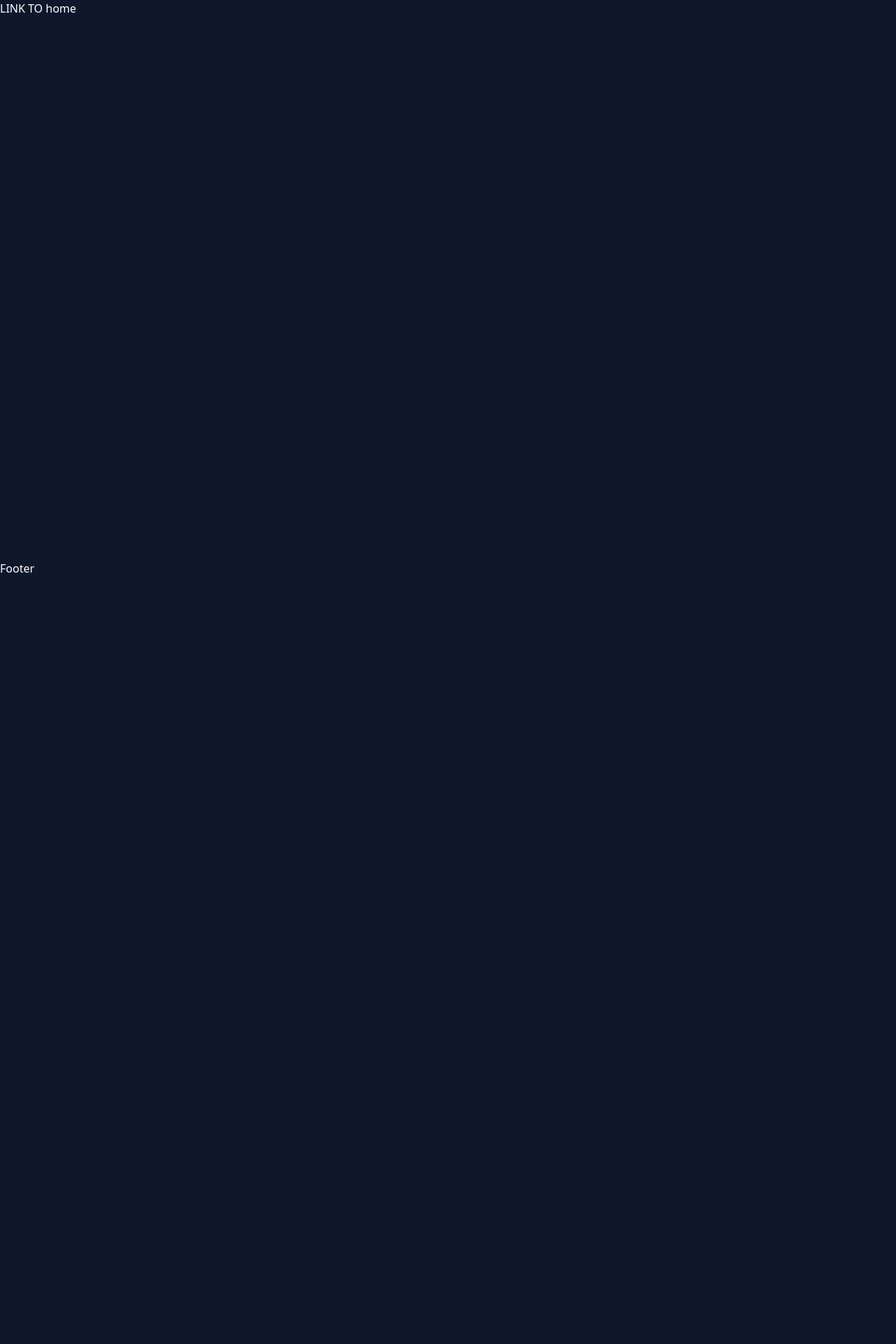
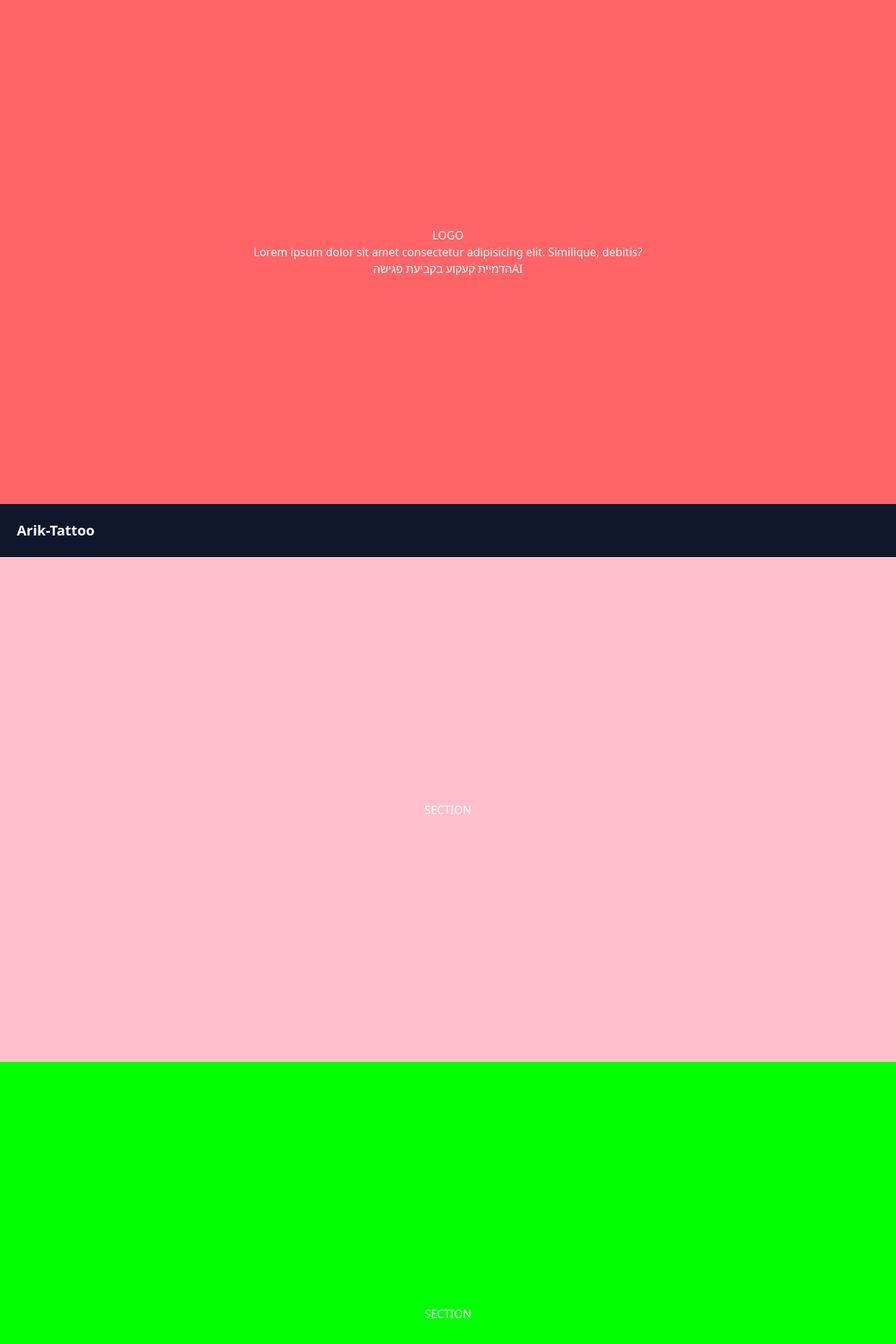
Before and after one commit to arikxl/arik-tattoo, a Next.js app: page / in a window 1280 px wide. Shown: the top 1920 px of the page at 70% size. Before the commit the page ends 824 px from the top, so only its background shows below. Built offline with nearby package versions, Linux system fonts and the light colour scheme.

Commit message:
sticky header

```diff
--- a/app/globals.css
+++ b/app/globals.css
@@ -1 +1,21 @@
 @import "tailwindcss";
+
+
+
+/* 1. הגדרת האנימציה עצמה (מה היא עושה) */
+@keyframes fade-down {
+    from {
+        opacity: 0;
+        transform: translateY(-10px);
+    }
+
+    to {
+        opacity: 1;
+        transform: translateY(0);
+    }
+}
+
+/* 2. יצירת קלאס שמשתמש באנימציה */
+.animate-fade-down {
+    animation: fade-down 0.5s ease-out;
+}
--- a/app/page.tsx
+++ b/app/page.tsx
@@ -1,3 +1,8 @@
+import Footer from "@/components/Footer";
+import Header from "@/components/Header";
+import Hero from "@/components/Hero";
+import Section from "@/components/Section";
+import StickyHeader from "@/components/StickyHeader";
 import Link from "next/link";
 
 export default function Home() {
@@ -5,9 +10,22 @@ export default function Home() {
     <div className="">
       <main className="">
 
-        <Link href={'/'}>
+        {/* <Link href={'/'}>
           LINK TO home
-        </Link>
+        </Link> */}
+        <div className="block md:hidden fixed top-0 left-0 z-50 text-slate-700 bg-white shadow-md animate-fade-down w-full">
+
+          <Header />
+        </div>
+        <Hero />
+        <div className=" hidden md:block">
+
+          <StickyHeader />
+        </div>
+
+        <Section color='pink' />
+        <Section color='lime' />
+        <Section color='brown' />
 
         {/* <Home /> */}
 
--- a/components/Header.tsx
+++ b/components/Header.tsx
@@ -5,7 +5,7 @@ const Header = () => {
   return (
       <header className='border-b'>
           <div className=' mx-auto px-6 py-6 flex'>
-              <Link href='/home'>
+              <Link href='/'>
               <div className='font-extrabold text-xl'>
                   Arik-Tattoo
               </div>
--- a/components/Hero.tsx
+++ b/components/Hero.tsx
@@ -2,7 +2,7 @@ import React from 'react'
 
 const Hero = () => {
     return (
-        <section className='bg-red-400 w-[100vw] mx-auto h-[80dvh] flex flex-col items-center justify-center'>
+        <section className='bg-red-400 w-[100vw] mx-auto h-[90dvh] flex flex-col items-center justify-center'>
             <h1>LOGO</h1>
             <h2>Lorem ipsum dolor sit amet consectetur adipisicing elit. Similique, debitis?</h2>
             <div>
--- /dev/null
+++ b/components/Section.tsx
@@ -0,0 +1,18 @@
+import React from 'react'
+
+interface SectionProps {
+    color: string ;
+}
+
+
+
+const Section = ({color}: SectionProps) => {
+  return (
+      <section style={{backgroundColor:color}}
+           className=' w-[100vw] mx-auto h-[90dvh] flex flex-col items-center justify-center'>
+          SECTION
+      </section>
+  )
+}
+
+export default Section
--- /dev/null
+++ b/components/StickyHeader.tsx
@@ -0,0 +1,41 @@
+'use client';
+
+import { useState, useEffect } from 'react';
+import Header from './Header';
+
+export default function StickyHeader() {
+    const [isSticky, setIsSticky] = useState(false);
+
+    useEffect(() => {
+        const handleScroll = () => {
+            const heroHeight = window.innerHeight * 0.9; // 90dvh
+            if (window.scrollY > heroHeight) {
+                setIsSticky(true);
+            } else {
+                setIsSticky(false);
+            }
+        };
+
+        window.addEventListener('scroll', handleScroll);
+
+        // ניקוי המאזין כשהקומפוננטה יורדת מהעץ
+        return () => {
+            window.removeEventListener('scroll', handleScroll);
+        };
+    }, []);
+
+    const headerClasses = `
+    w-full
+    transition-all duration-300 ease-in-out
+    ${isSticky
+            ? 'fixed top-0 left-0 z-50 text-slate-700 bg-white shadow-md animate-fade-down' // <-- שימוש בקלאס החדש
+            : 'relative'
+        }
+  `;
+
+    return (
+        <header className={headerClasses}>
+            <Header />
+        </header>
+    );
+}
```
